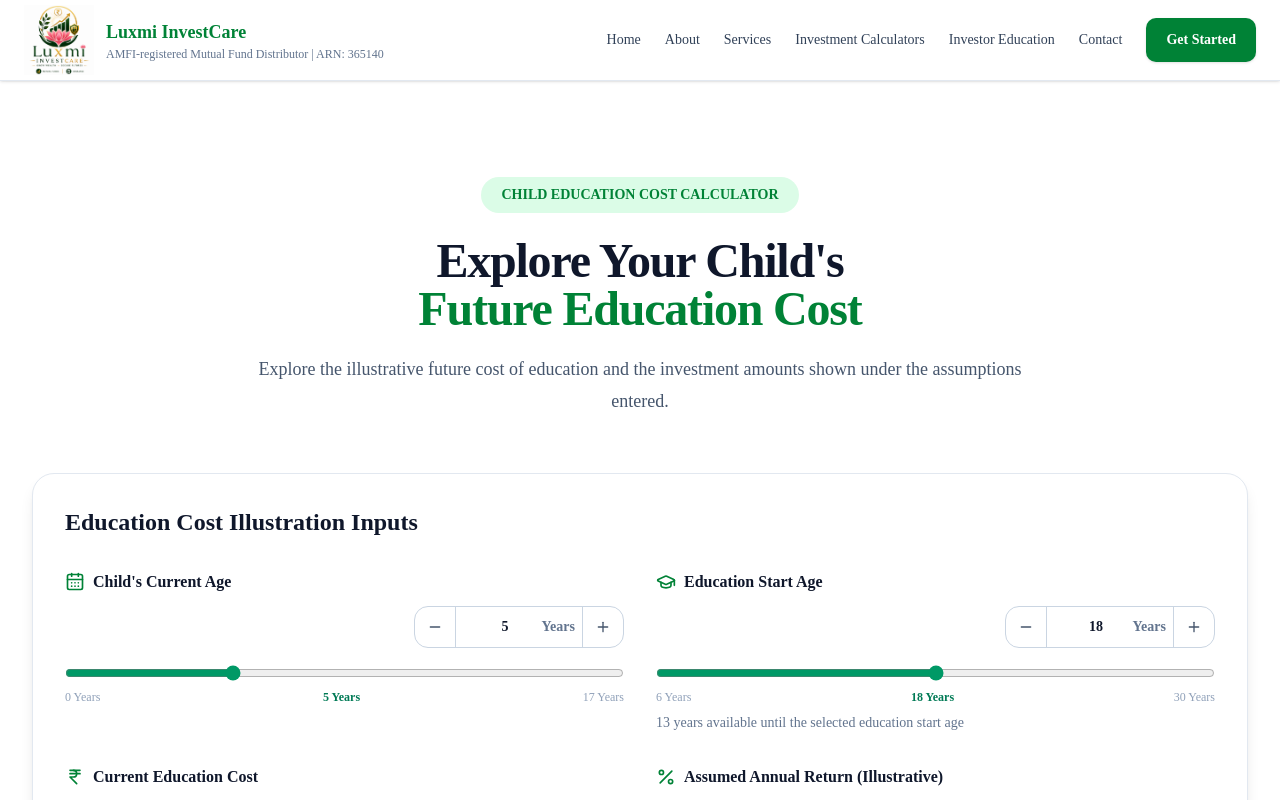
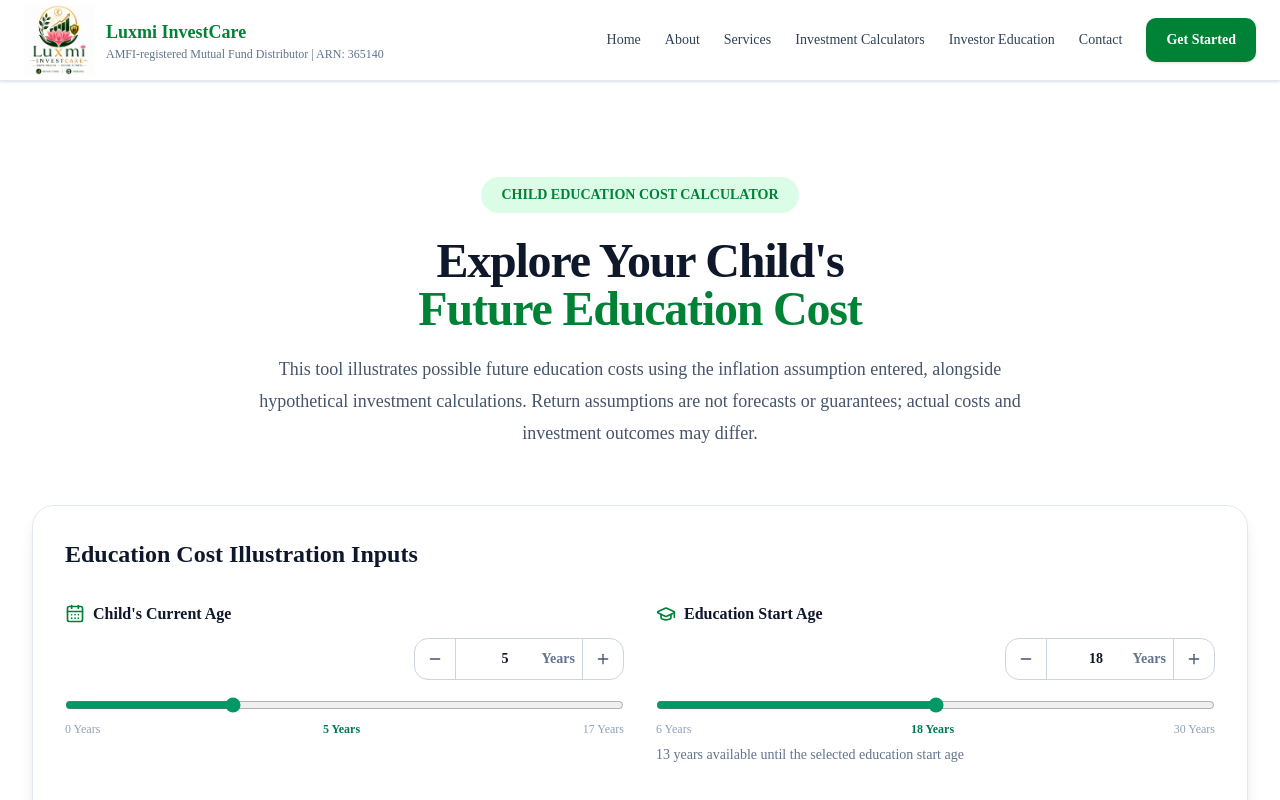
Before and after one commit to shivpawan007/LuxmiInvestCare, a Next.js app: page /calculators/education in a window 1280 px wide. Shown: the top 800 px of the page. Built offline with nearby package versions, Linux system fonts and the light colour scheme.

Commit message:
Clarify education cost illustration assumptions

```diff
--- a/components/calculators/ChildEducationPlanner.tsx
+++ b/components/calculators/ChildEducationPlanner.tsx
@@ -98,7 +98,7 @@ export default function ChildEducationPlanner() {
           </h1>
 
           <p className="section-subtitle">
-            Explore the illustrative future cost of education and the investment amounts shown under the assumptions entered.
+            This tool illustrates possible future education costs using the inflation assumption entered, alongside hypothetical investment calculations. Return assumptions are not forecasts or guarantees; actual costs and investment outcomes may differ.
           </p>
 
         </div>
```
